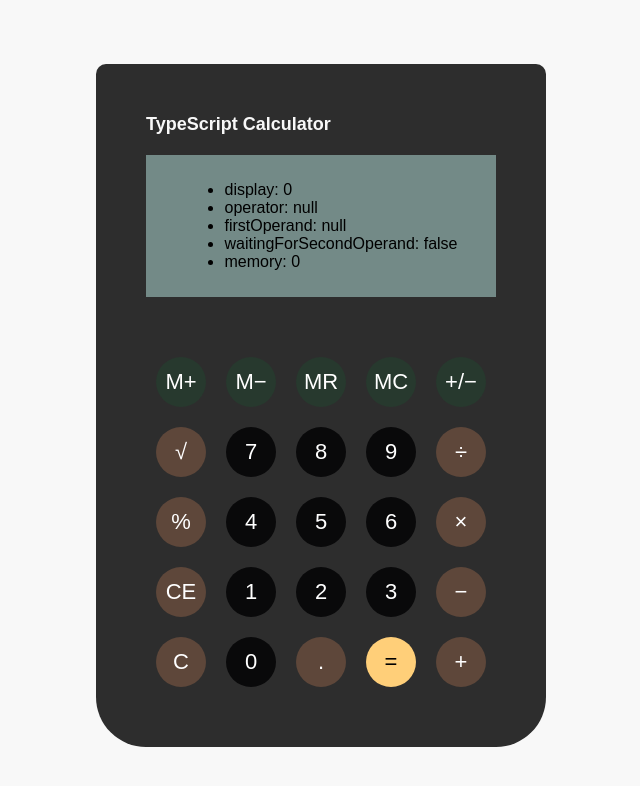
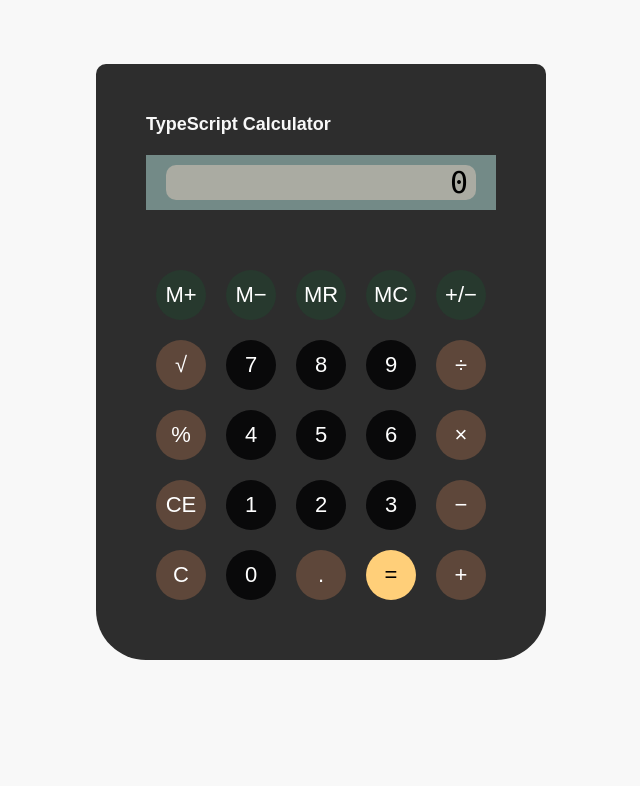
Before and after one commit to BillyBunn/calculator-ts, a React (Create React App) app: page / in a window 1280 px wide. Shown: the top 786 px of the page, without its empty margins (319-959 px from the left). Built offline with nearby package versions, Linux system fonts and the light colour scheme.

Commit message:
updates display

```diff
--- a/src/components/Display.tsx
+++ b/src/components/Display.tsx
@@ -21,16 +21,24 @@ const StyledDisplay = styled.div`
 `;
 const Display = () => {
   const [state] = React.useContext<[State, React.Dispatch<Action>]>(Context);
+  const [showMore, setShowMore] = React.useState(false);
   return (
     <StyledDisplay className="display">
-      {/* <div>{state.display}</div> */}
+      <div onClick={() => setShowMore(!showMore)}>
+        {showMore ? (
           <ul>
             <li>display: {`${state.display}`}</li>
             <li>operator: {`${state.operator}`}</li>
             <li>firstOperand: {`${state.firstOperand}`}</li>
-        <li>waitingForSecondOperand: {`${state.waitingForSecondOperand}`}</li>
+            <li>
+              waitingForSecondOperand: {`${state.waitingForSecondOperand}`}
+            </li>
             <li>memory: {`${state.memory}`}</li>
           </ul>
+        ) : (
+          state.display
+        )}
+      </div>
     </StyledDisplay>
   );
 };
```
Lines whose indentation alone changed are shown as unchanged.
